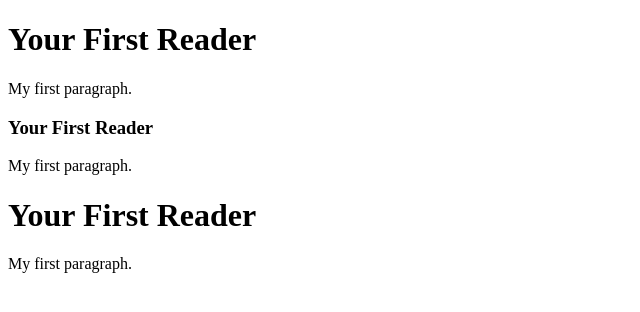
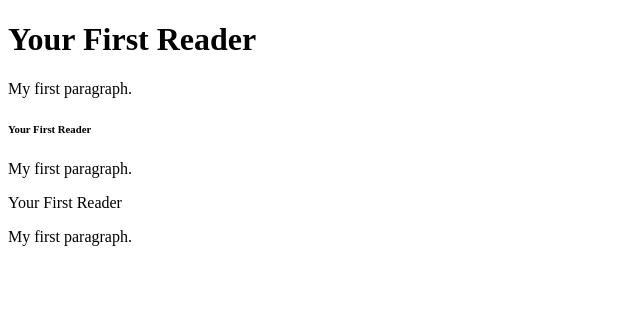
Before and after one commit to faycoder/learnHTML, a plain HTML site: page index.html in a window 1280 px wide. Shown: the whole page, without its empty margins (0-640 px from the left). Drawn offline with Linux system fonts and the light colour scheme.

Commit message:
Update index.html

```diff
--- a/index.html
+++ b/index.html
@@ -7,9 +7,9 @@
 
     <h1>Your First Reader</h1>
     <p>My first paragraph.</p>
-   <h3>Your First Reader</h3>
+   <h6>Your First Reader</h6>
     <p>My first paragraph.</p>
-    <h1>Your First Reader</h1>
+    <h7>Your First Reader</h7>
     <p>My first paragraph.</p>
 
 </body>
```
